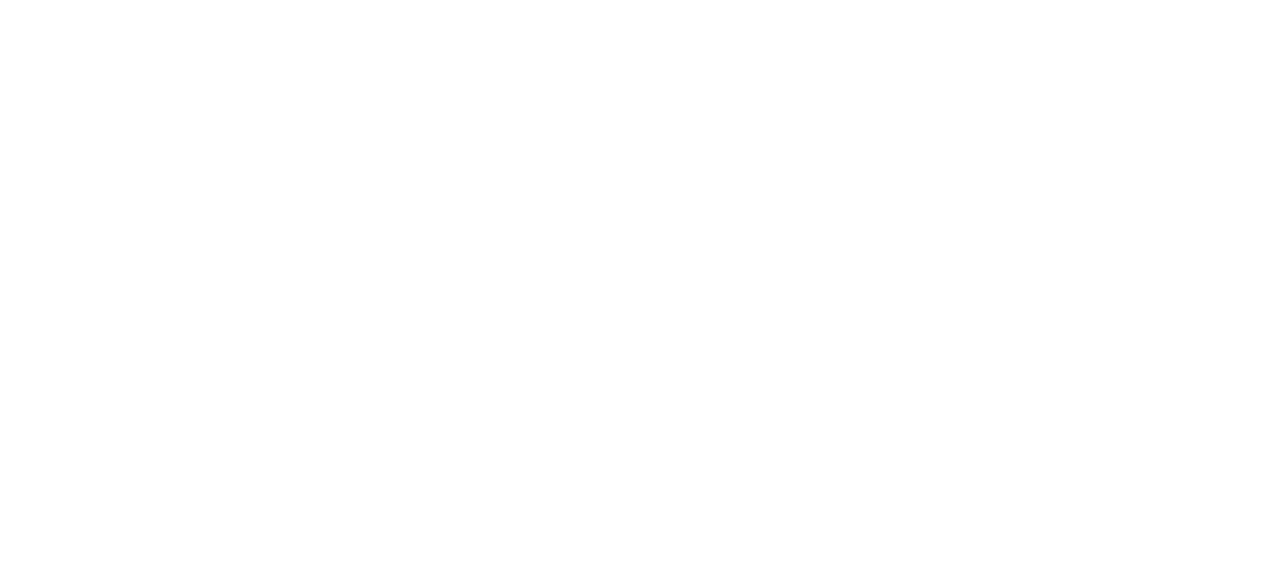
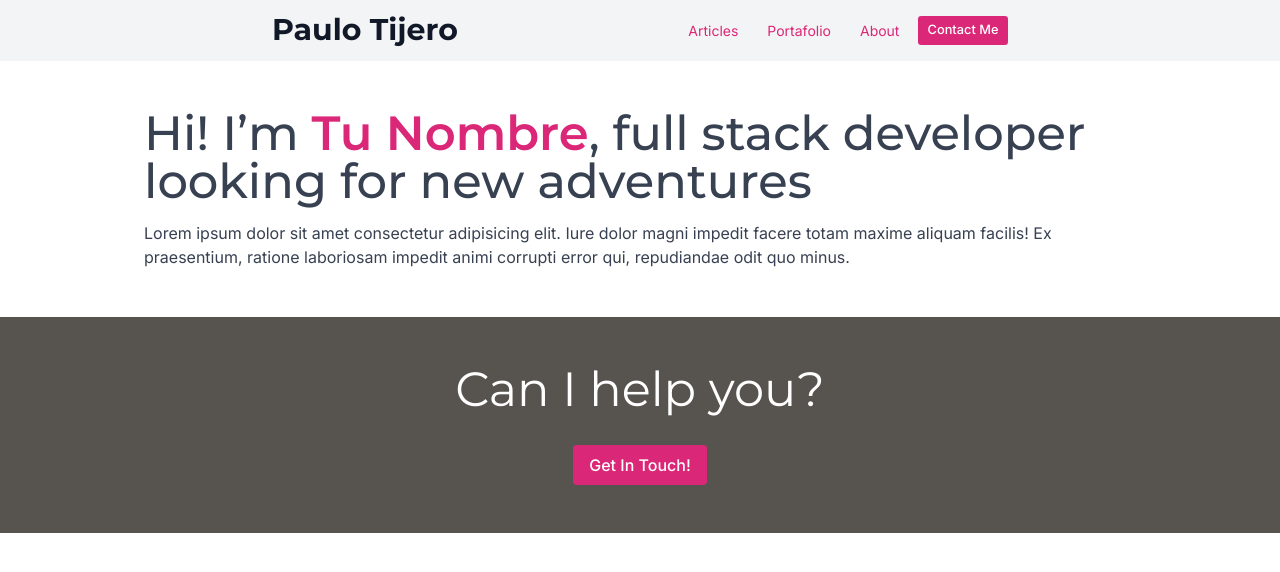
Before and after one commit to carlosxd753/codeable-blog-c6, a plain HTML site: page index.html in a window 1280 px wide. Drawn offline with nearby package versions, Linux system fonts and the light colour scheme.

Commit message:
ADD: welcome section

```diff
--- a/assets/css/global/utils.css
+++ b/assets/css/global/utils.css
@@ -3,15 +3,15 @@
 }
 
 .regular {
+  font-weight: 400;
+}
+
+.medium {
   font-weight: 500;
 }
 
-.medium {
+.semibold {
   font-weight: 600;
-}
-
-.semibold {
-  font-weight: 700;
 }
 
 .overline {
@@ -34,3 +34,11 @@
 .text-white {
   color: var(--white)
 }
+
+.pink-600 {
+  color: var(--pink-600);
+}
+
+.mb-1 {
+  margin-bottom: 1rem;
+}
--- a/index.html
+++ b/index.html
@@ -1,13 +1,63 @@
 <!DOCTYPE html>
 <html lang="en">
   <head>
-  <meta charset="UTF-8">
-  <meta http-equiv="X-UA-Compatible" content="IE=edge">
-  <meta name="viewport" content="width=device-width, initial-scale=1.0">
+    <meta charset="UTF-8" />
+    <meta http-equiv="X-UA-Compatible" content="IE=edge" />
+    <meta name="viewport" content="width=device-width, initial-scale=1.0" />
     <title>Document</title>
     <link rel="stylesheet" href="./assets/css/style.css" />
   </head>
   <body>
+    <header class="header">
+      <!-- bg gray -->
+      <div class="container-md">
+        <nav class="navbar">
+          <a href="/index.html" class="text-decoration-none">
+            <h1 class="head-md header__logo">Paulo Tijero</h1>
+          </a>
+          <ul class="navbar--links list-style-none">
+            <li>
+              <a href="#" class="link text-sm">Articles</a>
+            </li>
+            <li>
+              <a href="#" class="link text-sm">Portafolio</a>
+            </li>
+            <li>
+              <a href="#" class="link text-sm">About</a>
+            </li>
+            <li>
+              <a
+                href="#"
+                type="button"
+                class="button button--primary button--sm text-decoration-none"
+                >Contact me</a
+              >
+            </li>
+          </ul>
+        </nav>
+      </div>
+    </header>
 
+    <section class="section-md">
+      <div class="container-lg">
+        <h2 class="head-xl medium mb-1">
+          Hi! I’m <strong class="semibold pink-600">Tu Nombre</strong>, full
+          stack developer looking for new adventures
+        </h2>
+        <p>
+          Lorem ipsum dolor sit amet consectetur adipisicing elit. Iure dolor
+          magni impedit facere totam maxime aliquam facilis! Ex praesentium,
+          ratione laboriosam impedit animi corrupti error qui, repudiandae odit
+          quo minus.
+        </p>
+      </div>
+    </section>
+
+    <footer class="footer">
+      <div class="container-md footer__content">
+        <h2 class="head-xl text-white regular">Can I help you?</h2>
+        <button class="button button--primary">Get in touch!</button>
+      </div>
+    </footer>
   </body>
 </html>
```
Lines whose indentation alone changed are shown as unchanged.
